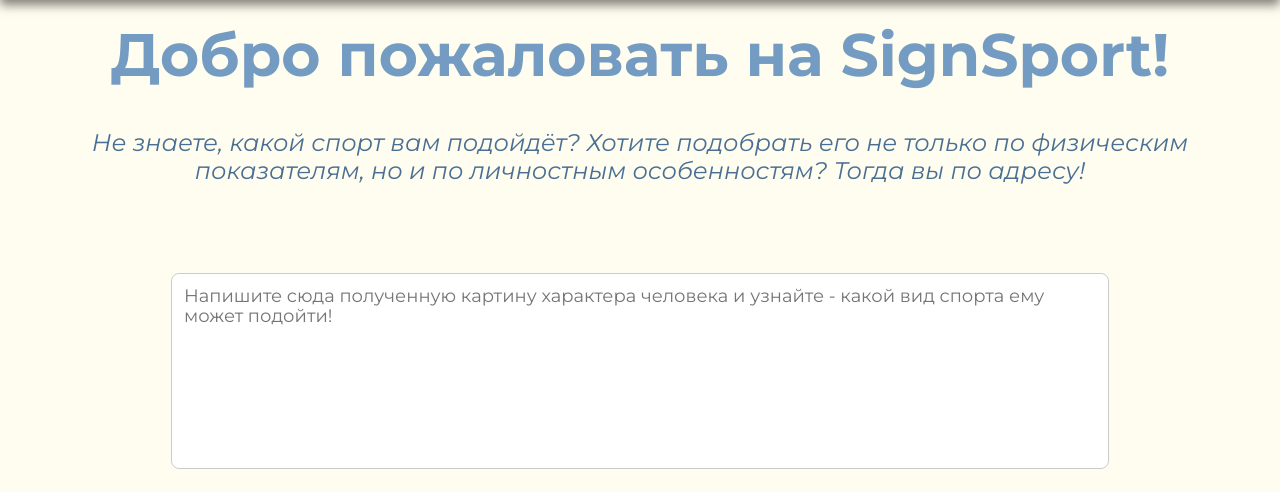
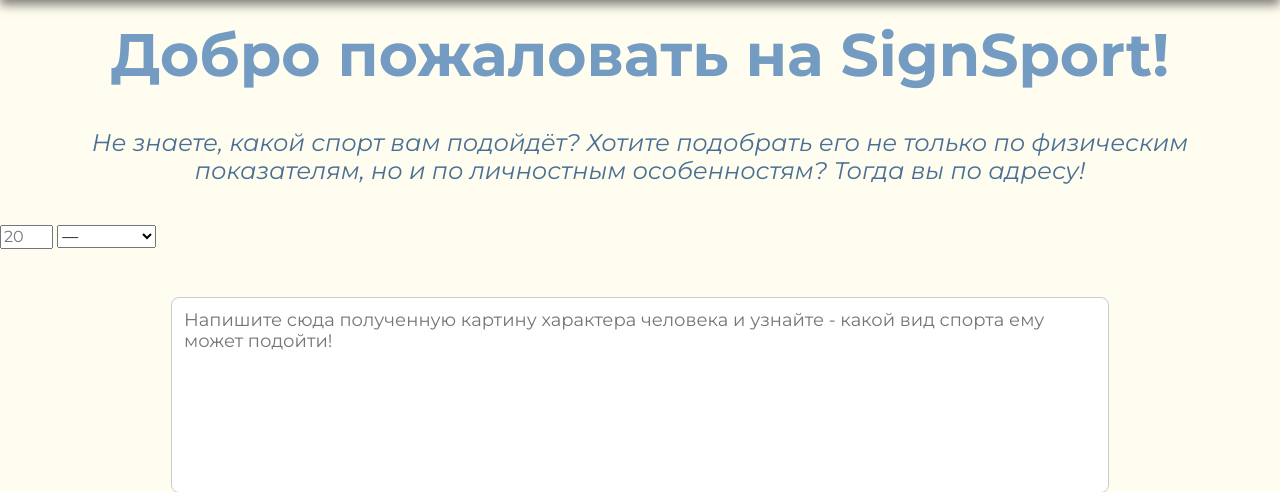
Before and after one commit to Books-Master18/SignSport-2.0, a Flask app: page /analyze in a window 1280 px wide. Shown: the part 85-577 px from the top of the page. Run offline with Flask 3, Linux system fonts and the light colour scheme.

Commit message:
откатить до этой версии, если что-то пойдет не так!!!

```diff
--- a/templates/SignSport-2.0.html
+++ b/templates/SignSport-2.0.html
@@ -42,16 +42,16 @@
         <p class="subtitle_two"><i>Не знаете, какой спорт вам подойдёт? Хотите подобрать его не только по физическим показателям, но и по личностным особенностям? Тогда вы по адресу!</i></p>
     </div>
 
-    <!-- Возраст
-<input type="number" id="age" min="7" max="100" placeholder="15">
--->
-<!-- Пол
+    <!-- Возраст-->
+<input type="number" id="age" min="7" max="99" placeholder="20">
+
+<!-- Пол -->
 <select id="gender">
     <option value="">—</option>
     <option value="male">Мужской</option>
     <option value="female">Женский</option>
 </select>
--->
+
     <!-- Место для ввода характера человека -->
     <div class="upload-box">
         <textarea id="reportInput" placeholder="Напишите сюда полученную картину характера человека и узнайте - какой вид спорта ему может подойти!"></textarea>
```
